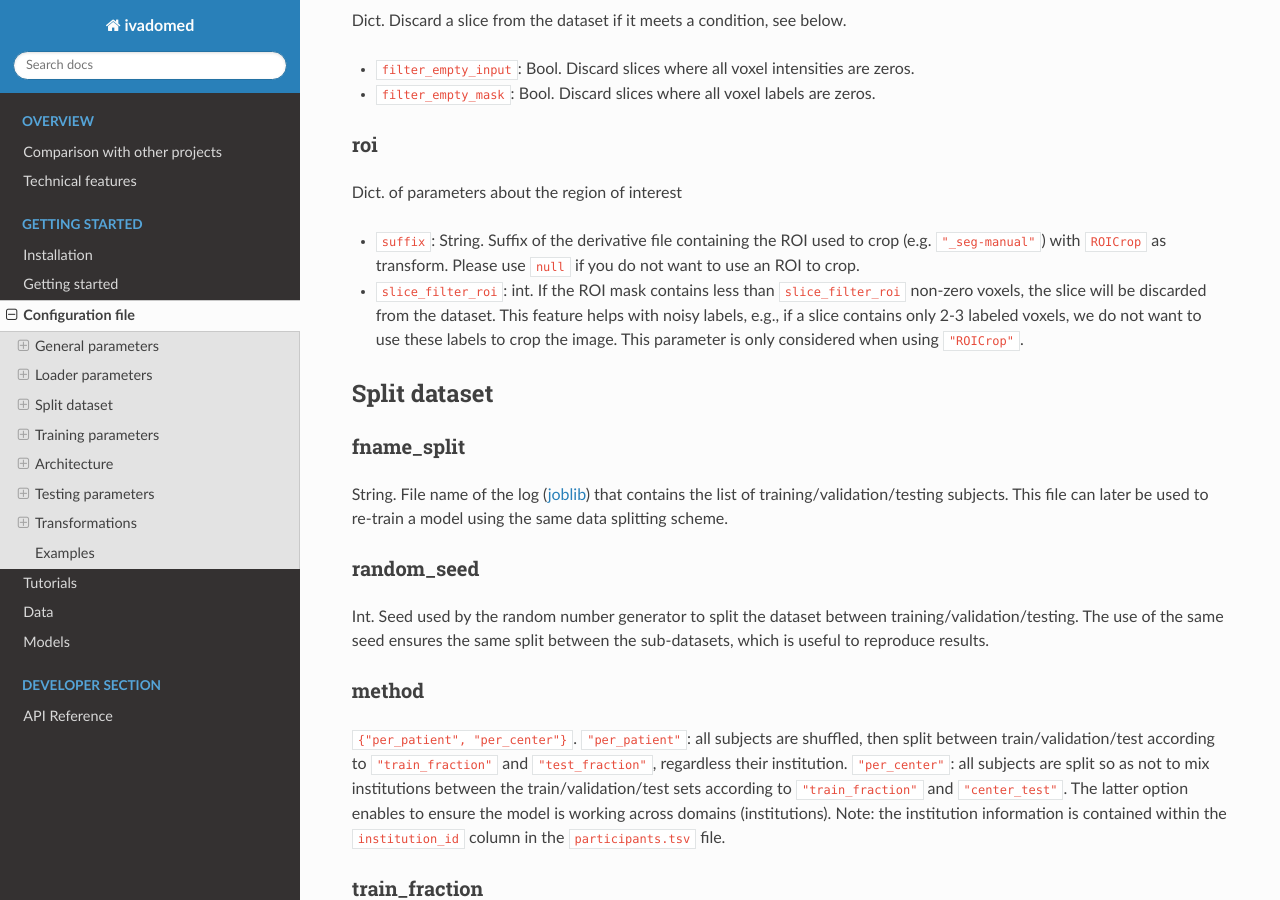
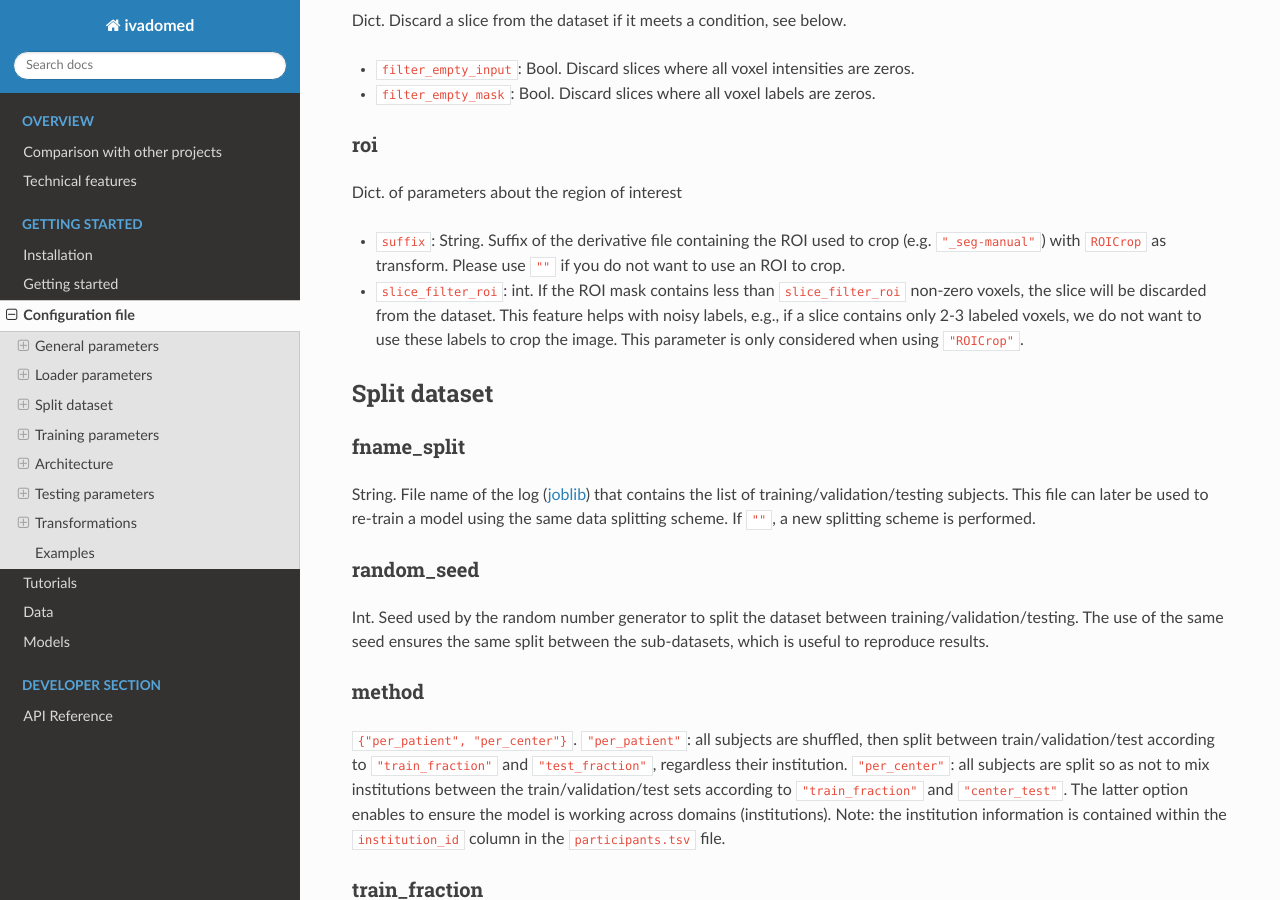
Before and after one commit to ivadomed/ivadomed, a Sphinx documentation site: the page built from docs/source/configuration_file.md, in a window 1280 px wide and 900 px high, scrolled down 1443 px. Built offline with Sphinx 7.4.7 and the Read the Docs theme 2.0.0, drawn with Linux system fonts in a browser that asks for light colours.

Commit message:
configuration_file.md: "" instead of null

```diff
--- a/docs/source/configuration_file.md
+++ b/docs/source/configuration_file.md
@@ -41,13 +41,13 @@ Dict. Discard a slice from the dataset if it meets a condition, see below.
 
 #### roi
 Dict. of parameters about the region of interest
-- `suffix`: String. Suffix of the derivative file containing the ROI used to crop (e.g. `"_seg-manual"`) with `ROICrop` as transform. Please use `null` if you do not want to use an ROI to crop.
+- `suffix`: String. Suffix of the derivative file containing the ROI used to crop (e.g. `"_seg-manual"`) with `ROICrop` as transform. Please use `""` if you do not want to use an ROI to crop.
 - `slice_filter_roi`: int. If the ROI mask contains less than `slice_filter_roi` non-zero voxels, the slice will be discarded from the dataset. This feature helps with noisy labels, e.g., if a slice contains only 2-3 labeled voxels, we do not want to use these labels to crop the image. This parameter is only considered when using `"ROICrop"`.
 
 ## Split dataset
 
 #### fname_split
-String. File name of the log ([joblib](https://joblib.readthedocs.io/en/latest/)) that contains the list of training/validation/testing subjects. This file can later be used to re-train a model using the same data splitting scheme.
+String. File name of the log ([joblib](https://joblib.readthedocs.io/en/latest/)) that contains the list of training/validation/testing subjects. This file can later be used to re-train a model using the same data splitting scheme. If `""`, a new splitting scheme is performed.
 
 #### random_seed
 Int. Seed used by the random number generator to split the dataset between training/validation/testing. The use of the same seed ensures the same split between the sub-datasets, which is useful to reproduce results.
@@ -91,7 +91,7 @@ Bool. Balance positive and negative labels in both the training and the validati
 Float. Alpha parameter of the Beta distribution, see [original paper on the Mixup technique](https://arxiv.org/abs/1710.09412).
 
 #### transfer_learning
-- `retrain_model`: Filename of the pretrained model (`path/to/pretrained-model`). If `null`, no transfer learning is performed and the network is trained from scratch.
+- `retrain_model`: Filename of the pretrained model (`path/to/pretrained-model`). If `""`, no transfer learning is performed and the network is trained from scratch.
 - `retrain_fraction`: Float between 0. and 1. Controls the fraction of the pre-trained model that will be fine-tuned. For instance, if set to 0.5, the second half of the model will be fine-tuned while the first layers will be frozen.
 
 ## Architecture
```
